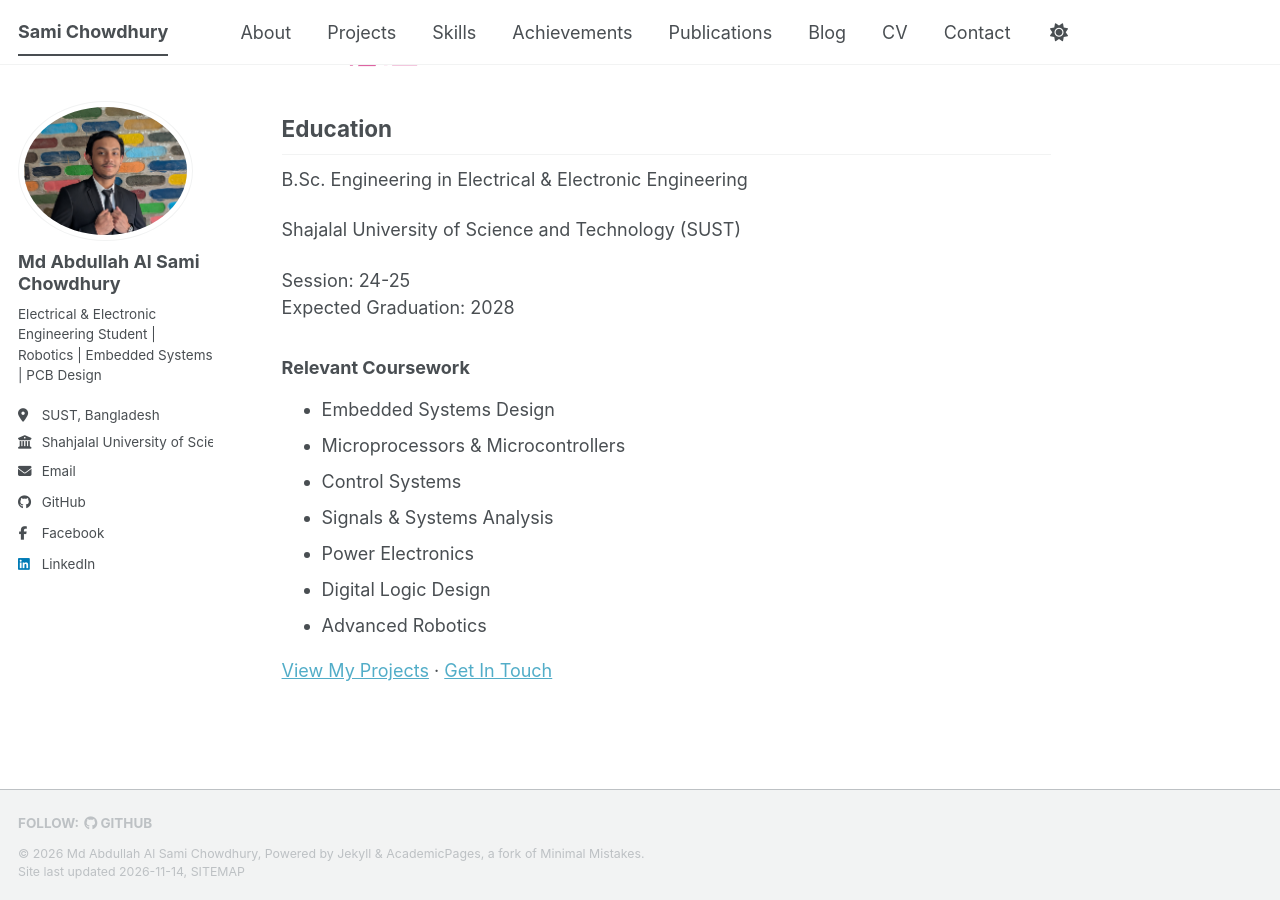
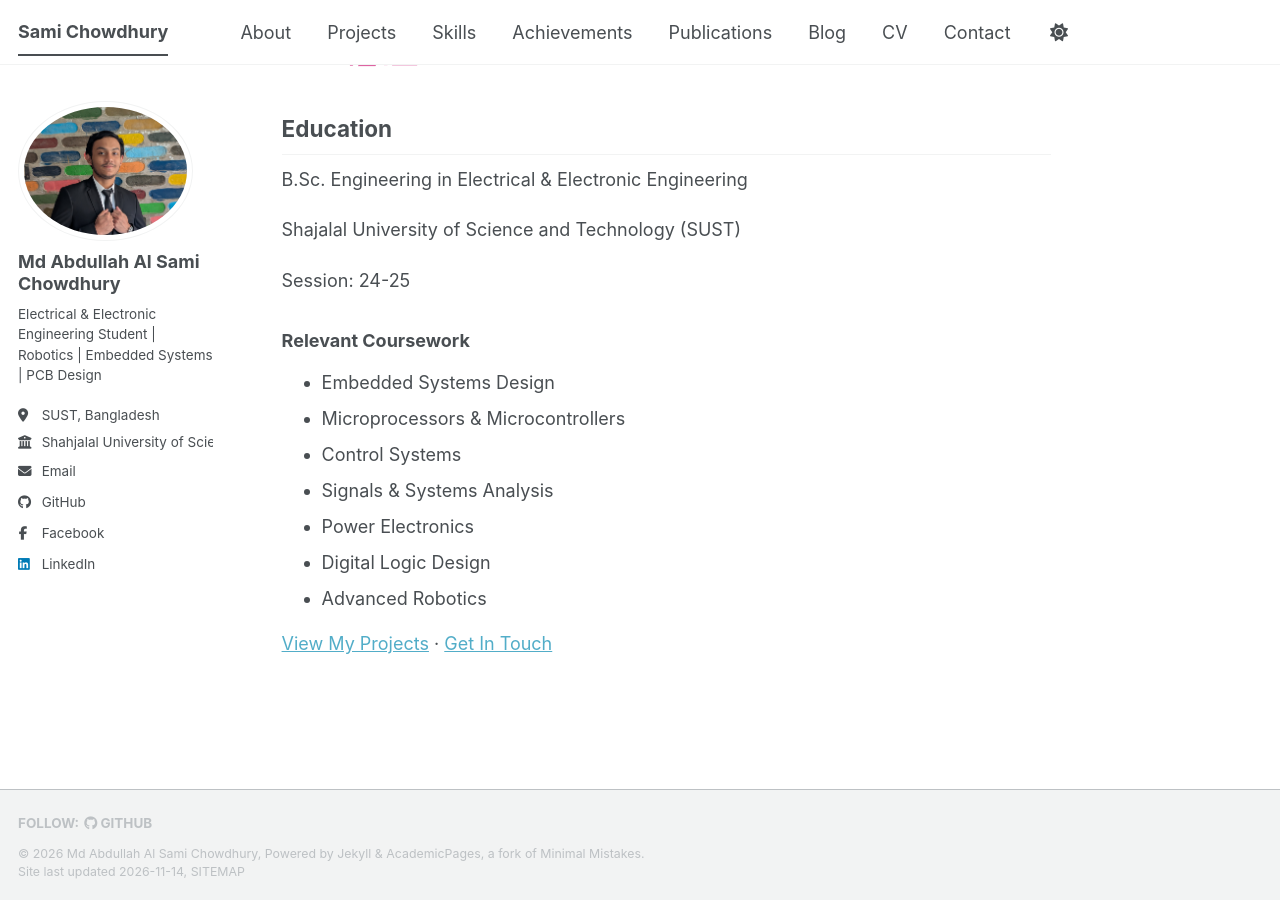
Before and after one commit to phosgene67/phosgene67.github.io, a Jekyll site: the page built from _pages/about.md, in a window 1280 px wide and 900 px high, scrolled down 889 px. Built offline with Jekyll 4.4.1, drawn with Linux system fonts in a browser that asks for light colours; a script bundle is joined from its source files by our own code; a style sheet for code colours, icons or effects is not loaded.

Commit message:
removing 2028

```diff
--- a/_pages/about.md
+++ b/_pages/about.md
@@ -27,7 +27,7 @@ B.Sc. Engineering in Electrical & Electronic Engineering
 Shajalal University of Science and Technology (SUST)
 
 Session: 24-25<br>
-Expected Graduation: 2028
+
 
 ### Relevant Coursework
 
```
